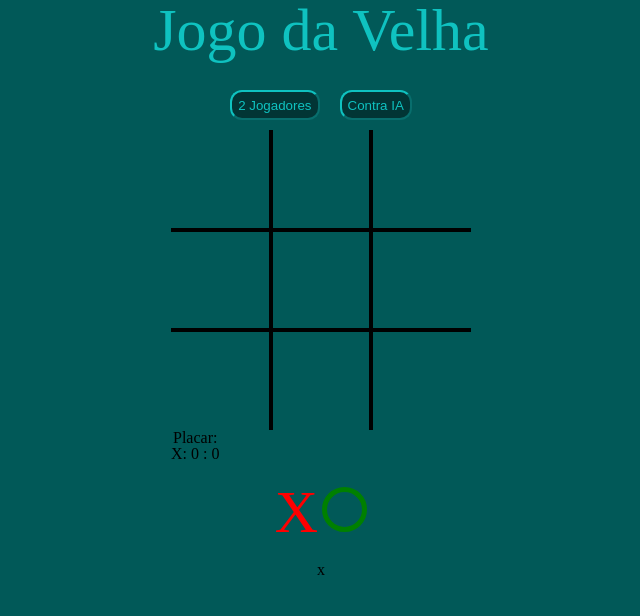
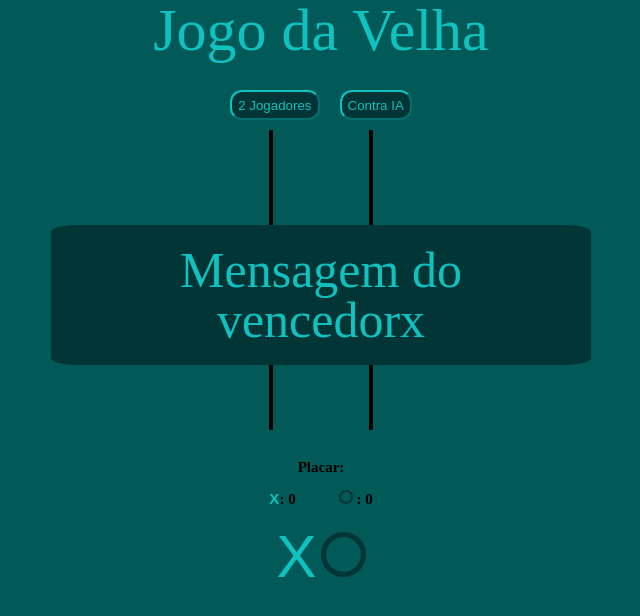
Before and after one commit to RudibertoDiasAssis/jogoDaVelha, a plain HTML site: page index.html in a window 1280 px wide. Shown: the whole page, without its empty margins (319-959 px from the left). Drawn offline with Linux system fonts and the light colour scheme.

Commit message:
Atualização do css da interface parte do placar, resultado e mensagem de vencedor

```diff
--- a/css/styles.css
+++ b/css/styles.css
@@ -51,17 +51,66 @@ button {
 #block-7, #block-8, #block-9 {
     border-bottom: none;
 }
+/*.hide{
+    display: none !important;
+}
+*/
 .x{
     font-size: 60px;
-    color: red;
+    color:#0FC2C0;
     display: inline-block;
     line-height: 100px;
+    font-family:Arial, Helvetica, sans-serif
 }
 .o {
     width: 35px;
     height: 35px;
-    border: 5px solid green;
+    border: 5px solid #023535;
     border-radius: 50%;
     display: inline-block;
     margin-top: 12px;
 }
+.score-box {
+    display: inline-block;
+    margin: 0px 20px;
+}
+
+#scoreboard-container{
+    font-weight: bold;
+    margin-top: 30px;
+    font-size: 15px;
+    position: relative;
+    margin-left: auto;
+    margin-right: auto;
+}
+#scoreboard-container > h2{
+    padding-bottom: 15px;
+}
+
+#x-scoreboard{
+    color: #0FC2C0;
+    margin-top: 30px;
+    font-family:Arial, Helvetica, sans-serif
+}
+#o-scoreboard {
+    display: inline-block;
+    width: 10px;
+    height: 10px;
+    border: 2px solid #023535;
+    border-radius: 50%;
+    margin-right: 3px;
+}
+#message p {
+    position: absolute;
+    margin-left: auto;
+    margin-right: auto;
+    left: 0;
+    right: 0;
+    top: 225px;
+    width: 500px;
+    font-size: 50px;
+    background-color:#023535;
+    border-radius: 5% 5%;
+    color: #0FC2C0;
+    padding: 20px;
+  }
--- a/index.html
+++ b/index.html
@@ -33,7 +33,7 @@
     <div class="o"></div>
   </div>
   <div id="message" class="hide">
-    <p>x</p>
+    <p>Mensagem do vencedorx</p>
   </div>
   <script src="js/scripts.js"></script>
 </body>
```
